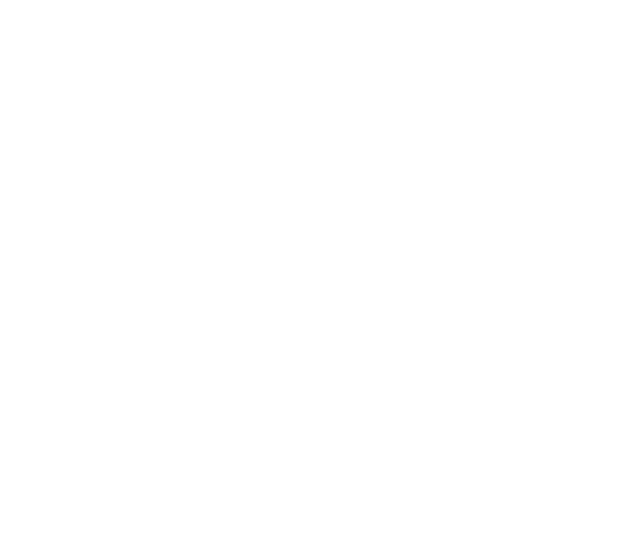
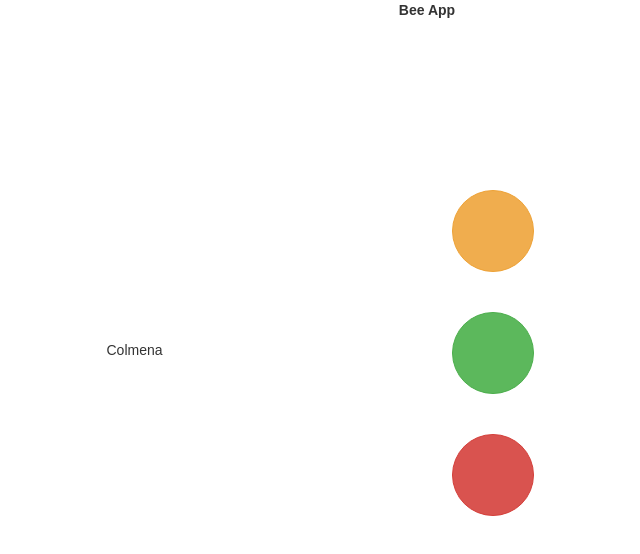
Before and after one commit to MielDeLaCosta/bee, a React (Create React App) app in the folder my-app/: page /estado in a window 1280 px wide. Shown: the top 554 px of the page, without its empty margins (213-853 px from the left). Built offline with nearby package versions, Linux system fonts and the light colour scheme.

Commit message:
agregando vista de estados de colmena y redirección de botones de las vistas

```diff
--- a/my-app/src/components/AddTask.js
+++ b/my-app/src/components/AddTask.js
@@ -1,5 +1,6 @@
 import React, { Component } from 'react';
-import { Button, FormControl, FormGroup, ButtonToolbar, Col } from 'react-bootstrap'
+import { Button, FormControl, FormGroup, Col, Row, ListGroup, ListGroupItem } from 'react-bootstrap';
+import { Link } from 'react-router';
 
 class AddTask extends Component {
 
@@ -41,20 +42,26 @@
                             <FormControl type="text" onChange={this.handleInputTaskChange} placeholder="Large text" />
                         </FormGroup>
                     </Col>
-                    <Col xsPush={4} xs={4}>
-                        <ButtonToolbar>
+
+                    <Row>
+                        <Col xs={6}>
+                            <Link to="estado">
+                                <Button type="submit" bsSize="large">Volver</Button>
+                            </Link>
+                        </Col>
+                        <Col xs={6}>
                             <Button type="submit" bsSize="large" style={styleBtn}>Add Task</Button>
-                        </ButtonToolbar>
+                        </Col>
+                    </Row>
+
+                    <Col xs={12} style={styleUlLi}>
+                        <ListGroup>
+                            {this.state.task.map((element, idx) => {
+                                    return <ListGroupItem key={idx}>{element}</ListGroupItem>
+                            })}
+                        </ListGroup>
                     </Col>
 
-
-                    <Col xs={12} style={styleUlLi}>
-                        <ul>
-                            {this.state.task.map((element, idx) => {
-                                return <li key={idx}>{element}</li>
-                            })}
-                        </ul>
-                    </Col>
                 </form>
             </div>
         );
--- a/my-app/src/components/App.js
+++ b/my-app/src/components/App.js
@@ -5,7 +5,7 @@
   render() {
     return (
       <div className="App">
-        <strong>Desde App</strong>
+        <strong>Bee App</strong>
         {this.props.children}
       </div>
     );
--- /dev/null
+++ b/my-app/src/components/Estado.js
@@ -0,0 +1,62 @@
+import React, {Component} from 'react';
+import { Button, ButtonToolbar, Col, Row, Grid } from 'react-bootstrap';
+import { Link } from 'react-router';
+
+class Estado extends Component {
+
+    render() {
+        const styleBtnWarning = {
+            borderRadius: 50,
+            padding: 40,
+            marginBottom: 20,
+            marginTop: 20
+        }
+
+        const styleStates = {
+            marginTop: 150
+        }
+
+        const styleHive = {
+            marginTop: 320
+        }
+
+        return (
+            <div>
+
+                <Grid>
+                    <Row>
+                        <Col xs={6} style={styleHive}>
+                            Colmena
+                        </Col>
+                        <Col xs={6} style={styleStates}>
+                            <Col xs={12}>
+                                <ButtonToolbar>
+                                    <Link to="add-task">
+                                        <Button bsStyle="warning" style={styleBtnWarning}></Button>
+                                    </Link>
+                                </ButtonToolbar>
+                            </Col>
+                            <Col xs={12}>
+                                <ButtonToolbar>
+                                    <Link to="add-task">
+                                        <Button bsStyle="success" style={styleBtnWarning}></Button>
+                                    </Link>
+                                </ButtonToolbar>
+                            </Col>
+                            <Col xs={12}>
+                                <ButtonToolbar>
+                                    <Link to="add-task">
+                                        <Button bsStyle="danger" style={styleBtnWarning}></Button>
+                                    </Link>
+                                </ButtonToolbar>
+                            </Col>
+                        </Col>
+                    </Row>
+
+                </Grid>
+            </div>
+        );
+    }
+}
+
+export default Estado
--- a/my-app/src/components/Test.js
+++ /dev/null
@@ -1,14 +0,0 @@
-import React, { Component } from 'react';
-
-class Test extends Component {
-
-    render() {
-        return (
-            <div>
-               lala
-            </div>
-        );
-    }
-}
-
-export default Test
--- a/my-app/src/routes.js
+++ b/my-app/src/routes.js
@@ -2,12 +2,12 @@
 import { Route, IndexRoute } from 'react-router';
 import App from './components/App';
 import AddTask from './components/AddTask';
-import Test from './components/Test'
+import Estado from './components/Estado'
 
 export default (
     <Route path="/" component={App}>
         <IndexRoute component={AddTask} />
         <Route path="/add-task" component={AddTask} />
-        <Route path="/test" component={Test} />
+        <Route path="/estado" component={Estado} />
     </Route>
 )
```
